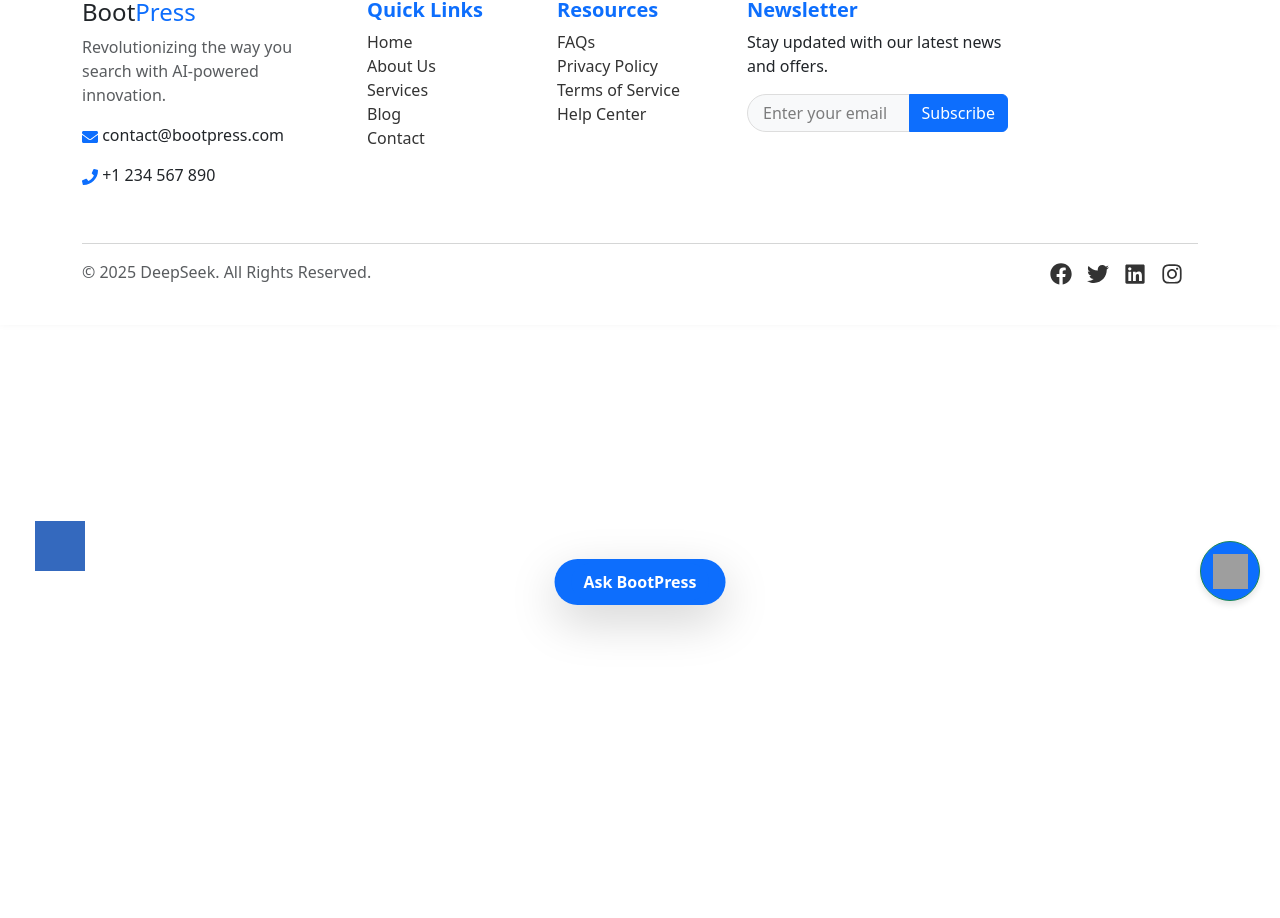
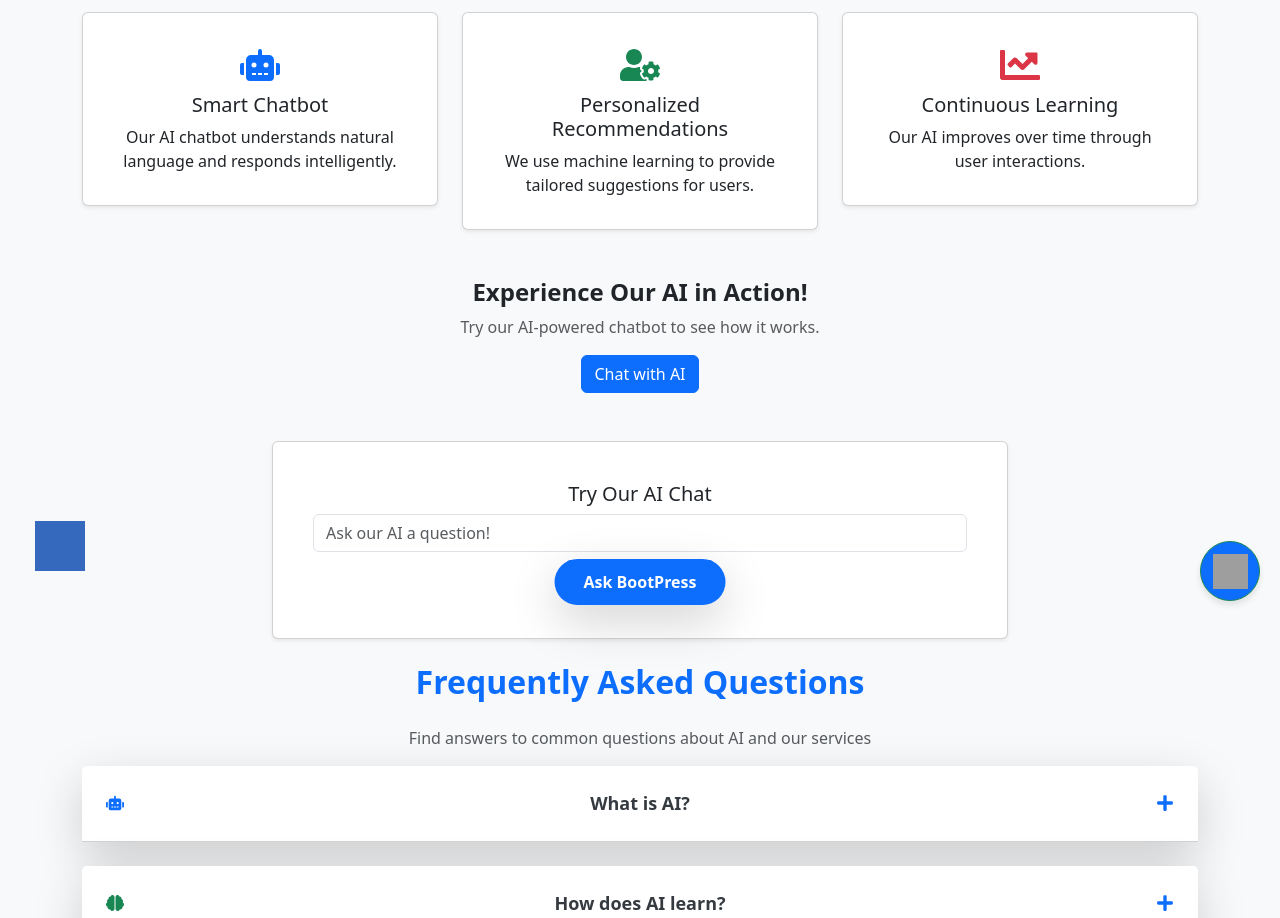
Before and after one commit to youlook335/AI-Web-App, a React (Vite) app: page /Faqs in a window 1280 px wide. Shown: the part 179-1097 px from the top of the page. Before the commit the page ends 800 px from the top, so only its background shows below. Built offline with nearby package versions, Linux system fonts and the light colour scheme; grey boxes are pictures that could not be loaded.

Commit message:
Faq Update

```diff
--- a/src/component/Faqs.jsx
+++ b/src/component/Faqs.jsx
@@ -1,11 +1,168 @@
-import React from 'react'
+import React, {useState} from "react";
+import "bootstrap/dist/css/bootstrap.min.css";
+import {Container, Row, Col, Card, Form, Button} from "react-bootstrap";
+import {
+    FaPlus,
+    FaMinus,
+    FaRobot,
+    FaBrain,
+    FaLightbulb,
+    FaCogs,
+    FaShieldAlt,
+    FaMagic,
+    FaUserCog,
+    FaChartLine,
+} from "react-icons/fa";
 
-const Faqs = () => {
-  return (
-    <>
-      <h1>This is a Faqs Page in Reactw</h1>
-    </>
-  )
+function Faqs() {
+    const [openIndex, setOpenIndex] = useState(null);
+
+    const toggleAnswer = (index) => {
+        setOpenIndex(openIndex === index ? null : index);
+    };
+
+    const faqs = [
+        {
+            question: "What is AI?",
+            answer: "AI (Artificial Intelligence) is a technology that enables computers to solve problems and make decisions similar to human intelligence.",
+            icon: <FaRobot className="text-primary" />,
+        },
+        {
+            question: "How does AI learn?",
+            answer: "AI learns through data processing, pattern recognition, and machine learning algorithms that improve over time with experience.",
+            icon: <FaBrain className="text-success" />,
+        },
+        {
+            question: "Can AI think like a human?",
+            answer: "AI can simulate human-like decision-making but lacks true consciousness, emotions, and self-awareness.",
+            icon: <FaLightbulb className="text-warning" />,
+        },
+        {
+            question: "How do our AI services help businesses?",
+            answer: "Our AI solutions streamline operations, enhance customer experience, and provide data-driven insights for better decision-making.",
+            icon: <FaCogs className="text-danger" />,
+        },
+        {
+            question: "What makes our AI unique?",
+            answer: "Our AI leverages deep learning, NLP, and real-time data processing to deliver intelligent and customized solutions.",
+            icon: <FaMagic className="text-purple" />,
+        },
+        {
+            question: "How does our AI chatbot work?",
+            answer: "Our chatbot uses natural language processing (NLP) to understand queries and provide accurate, context-aware responses.",
+            icon: <FaRobot className="text-info" />,
+        },
+        {
+            question: "What are the risks of AI?",
+            answer: "AI risks include ethical concerns, data privacy issues, and potential biases in AI decision-making.",
+            icon: <FaShieldAlt className="text-dark" />,
+        },
+    ];
+
+    return (
+        <>
+            <div className="bg-light">
+                <Container className="py-5 bg-light">
+                    {/* AI Features Section */}
+                    <h2 className="text-center mb-4 fw-bold text-dark">AI-Powered Features</h2>
+                    <Row className="mb-4 text-center">
+                        <Col md={4}>
+                            <Card className="shadow-sm p-3">
+                                <Card.Body>
+                                    <FaRobot size={40} className="mb-2 text-primary" />
+                                    <Card.Title>Smart Chatbot</Card.Title>
+                                    <Card.Text>
+                                        Our AI chatbot understands natural language and responds intelligently.
+                                    </Card.Text>
+                                </Card.Body>
+                            </Card>
+                        </Col>
+                        <Col md={4}>
+                            <Card className="shadow-sm p-3">
+                                <Card.Body>
+                                    <FaUserCog size={40} className="mb-2 text-success" />
+                                    <Card.Title>Personalized Recommendations</Card.Title>
+                                    <Card.Text>
+                                        We use machine learning to provide tailored suggestions for users.
+                                    </Card.Text>
+                                </Card.Body>
+                            </Card>
+                        </Col>
+
+                        <Col md={4}>
+                            <Card className="shadow-sm p-3">
+                                <Card.Body>
+                                    <FaChartLine size={40} className="mb-2 text-danger" />
+                                    <Card.Title>Continuous Learning</Card.Title>
+                                    <Card.Text>Our AI improves over time through user interactions.</Card.Text>
+                                </Card.Body>
+                            </Card>
+                        </Col>
+                    </Row>
+                    <div className="row mt-5 mb-5 text-center">
+                        <div className="col-md-12">
+                            <h4 className="fw-bold text-dark">Experience Our AI in Action!</h4>
+                            <p className="text-muted">Try our AI-powered chatbot to see how it works.</p>
+                            <button className="btn btn-primary">Chat with AI</button>
+                        </div>
+                    </div>
+                    <Row className="mb-4">
+                        <Col md={8} className="mx-auto">
+                            <Card className="p-4 shadow-sm text-center">
+                                <Card.Body>
+                                    <Card.Title>Try Our AI Chat</Card.Title>
+                                    <Form>
+                                        <Form.Group controlId="userQuery">
+                                            <Form.Control type="text" placeholder="Ask our AI a question!" />
+                                        </Form.Group>
+                                        <Button variant="primary" className="mt-2">
+                                            Get AI Response
+                                        </Button>
+                                    </Form>
+                                </Card.Body>
+                            </Card>
+                        </Col>
+                    </Row>
+
+                    <h2 className="text-center mb-4 fw-bold text-primary">Frequently Asked Questions</h2>
+                    <p className="text-center text-muted">Find answers to common questions about AI and our services</p>
+                    <Row>
+                        <Col md={12}>
+                            {faqs.map((faq, index) => (
+                                <Card key={index} className="mb-4 border-0 shadow-lg rounded-3">
+                                    <Card.Header
+                                        className="d-flex justify-content-between align-items-center bg-white p-4"
+                                        onClick={() => toggleAnswer(index)}
+                                        style={{
+                                            cursor: "pointer",
+                                            fontSize: "18px",
+                                            fontWeight: "bold",
+                                            color: "#343a40",
+                                        }}
+                                    >
+                                        {faq.icon} {faq.question}
+                                        {openIndex === index ? (
+                                            <FaMinus className="text-primary" />
+                                        ) : (
+                                            <FaPlus className="text-primary" />
+                                        )}
+                                    </Card.Header>
+                                    {openIndex === index && (
+                                        <Card.Body
+                                            className="bg-light p-4"
+                                            style={{fontSize: "16px", color: "#495057"}}
+                                        >
+                                            {faq.answer}
+                                        </Card.Body>
+                                    )}
+                                </Card>
+                            ))}
+                        </Col>
+                    </Row>
+                </Container>
+            </div>
+        </>
+    );
 }
 
-export default Faqs
+export default Faqs;
```
